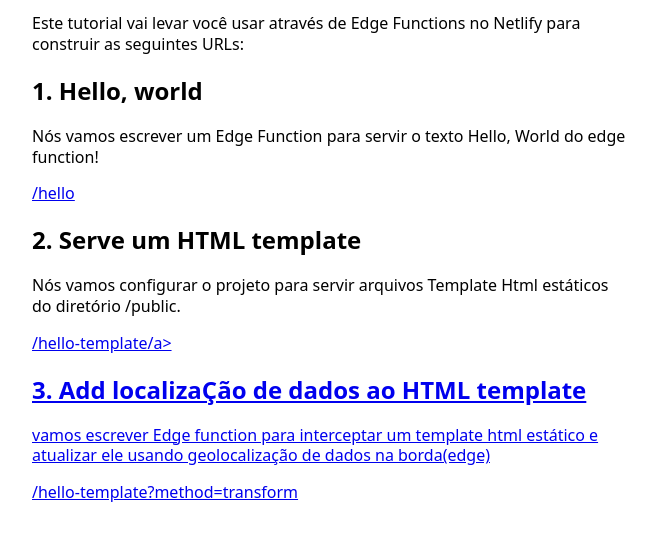
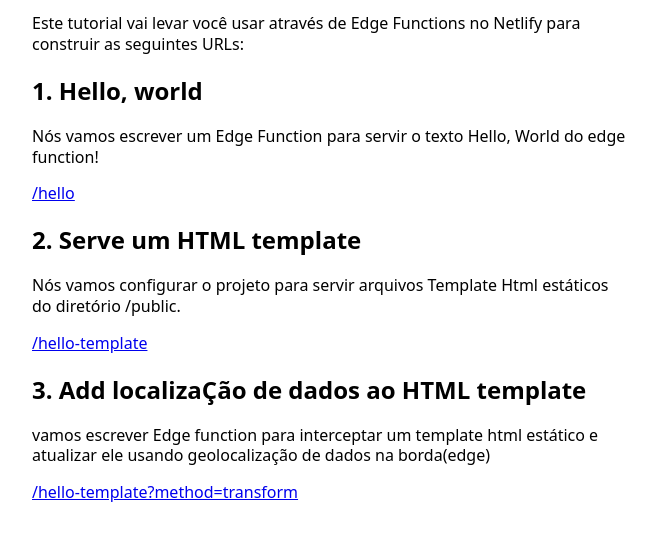
Before and after one commit to alanpontoinfo/netlify-edge-functions, a website: page public/index.html in a window 1280 px wide. Shown: the part 108-648 px from the top of the page, without its empty margins (308-964 px from the left). Drawn offline with Linux system fonts and the light colour scheme.

Commit message:
atualuzado index.html link

```diff
--- a/public/index.html
+++ b/public/index.html
@@ -37,7 +37,7 @@
     <div>
       <h2>2. Serve um HTML template</h2>
       <p>Nós vamos configurar o projeto para servir arquivos  Template Html estáticos do diretório /public.</p>
-      <a href="/hello-template">/hello-template/a>
+      <a href="/hello-template">/hello-template</a>
     </div>
 
     <div>
```
